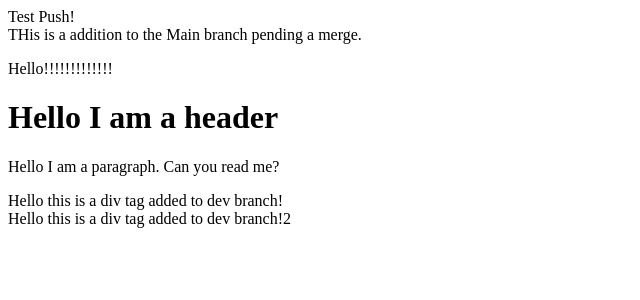
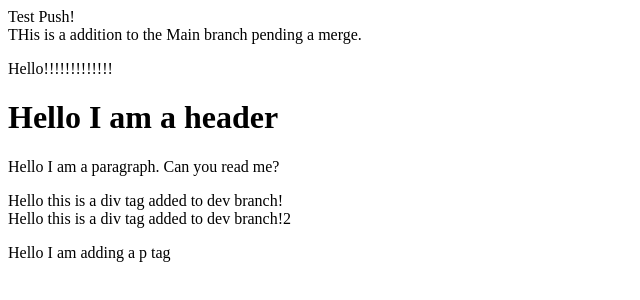
Before and after one commit to bethel-school-of-technology/team-dream-team-backend, a plain HTML site: page index.html in a window 1280 px wide. Shown: the whole page, without its empty margins (0-640 px from the left). Drawn offline with Linux system fonts and the light colour scheme.

Commit message:
added div line 14

```diff
--- a/index.html
+++ b/index.html
@@ -10,3 +10,5 @@
 <div>Hello this is a div tag added to dev branch!</div>
 
 <div>Hello this is a div tag added to dev branch!2</div>
+
+<p>Hello I am adding a p tag</p>
```
